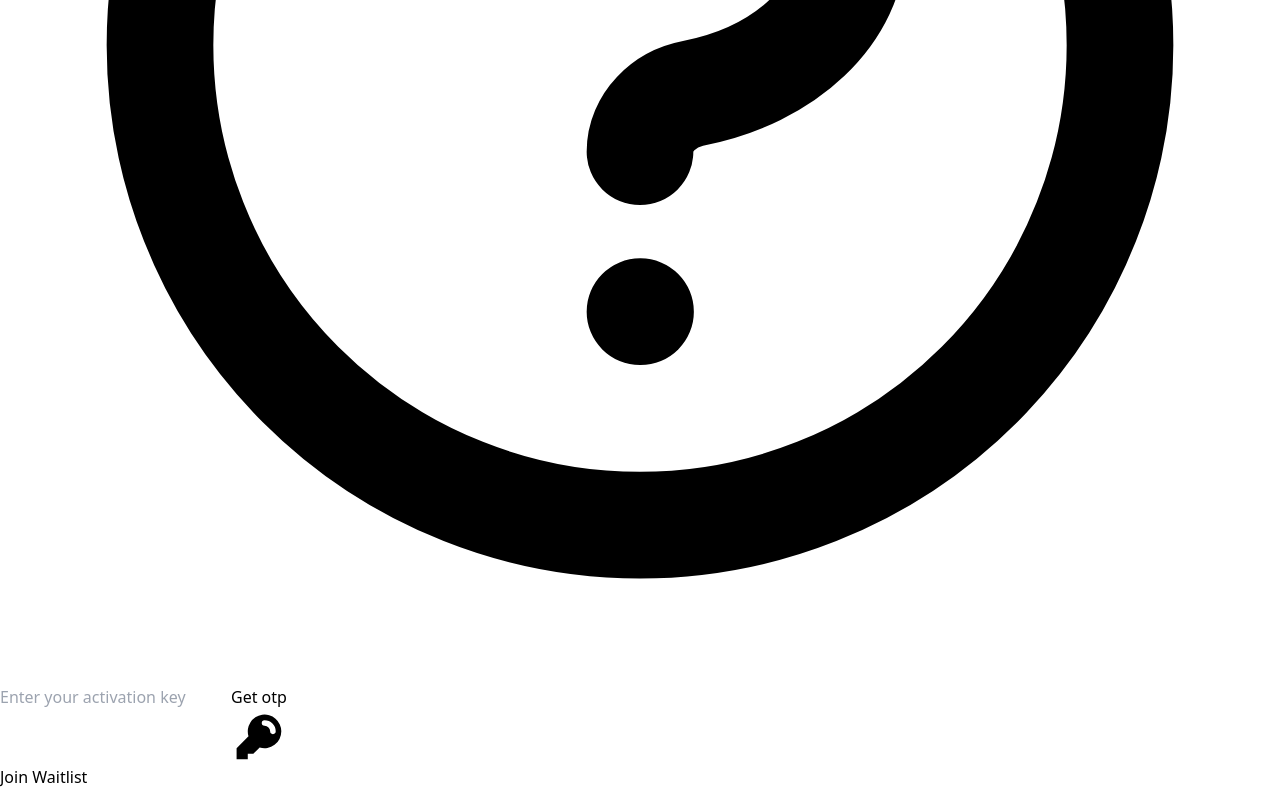
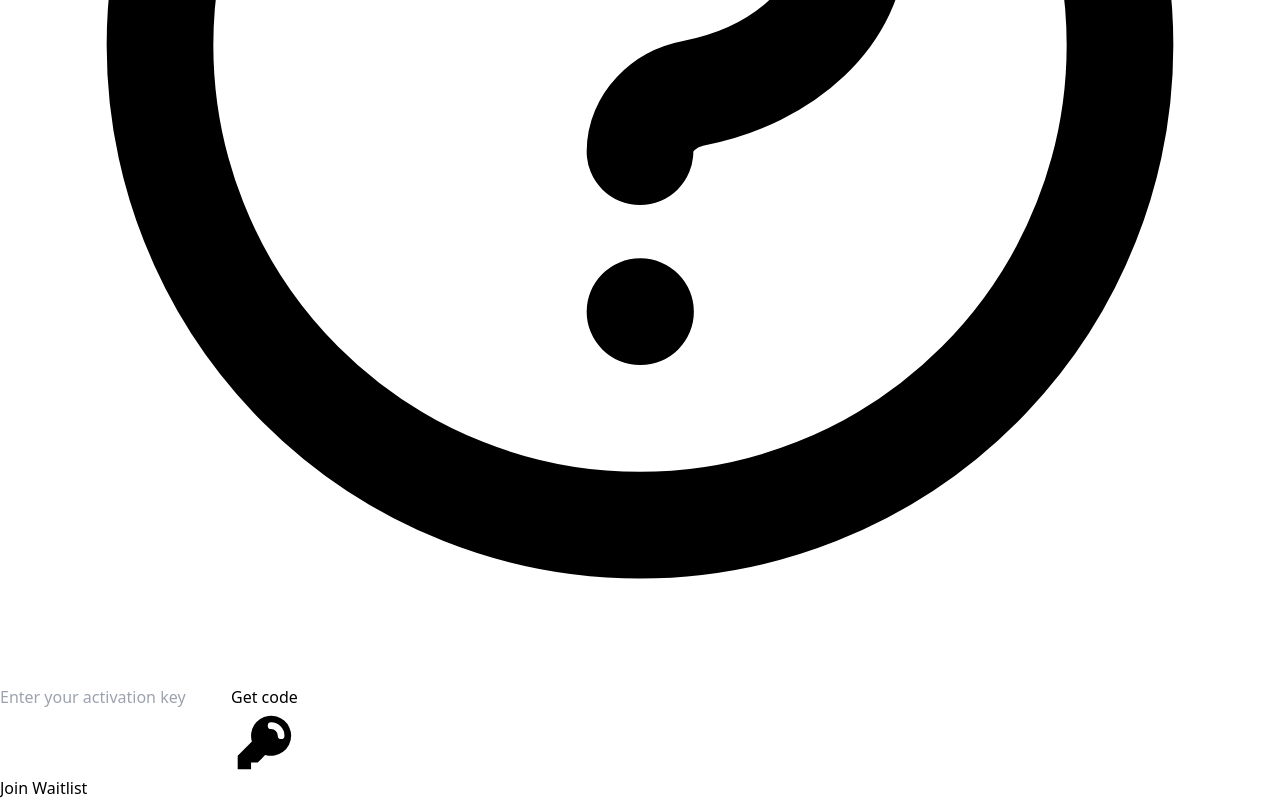
Before and after one commit to Spade-Social/spade-whitelist, a Next.js app: page / in a window 1280 px wide. Shown: the part 1113-1913 px from the top of the page. Built offline with nearby package versions, Linux system fonts and the light colour scheme; what @material-tailwind/react would draw is missing.

Commit message:
suprememods

```diff
--- a/pages/index.js
+++ b/pages/index.js
@@ -34,7 +34,7 @@ export default function Home() {
         document.getElementById("getOtp").innerHTML = secs
         if (secs == 0) {
           clearInterval(x)
-          document.getElementById("getOtp").innerHTML = "Get otp"
+          document.getElementById("getOtp").innerHTML = "Get code"
           document.getElementById("getOtp").disabled = false
         }
       }, 1000);
@@ -435,9 +435,9 @@ export default function Home() {
               <button className='w-[150px] text-xs sm:text-base text-white rounded-tr-xl rounded-br-xl bg-green-600 p-2.5 flex items-center justify-center' onClick={
                 (e) => {
                   e.preventDefault()
-                  document.getElementById("getOtp").innerHTML == "Get otp" && sendOtp(e)
+                  document.getElementById("getOtp").innerHTML == "Get code" && sendOtp(e)
                 }
-              }><span id='getOtp'>Get otp</span><span><KeyIcon className='w-4 h-4 sm:w-6 sm:h-6' /></span></button>
+              }><span id='getOtp'>Get code</span><span><KeyIcon className='w-4 h-4 sm:w-6 sm:h-6' /></span></button>
             </div>
           <div>
           </div>
```
